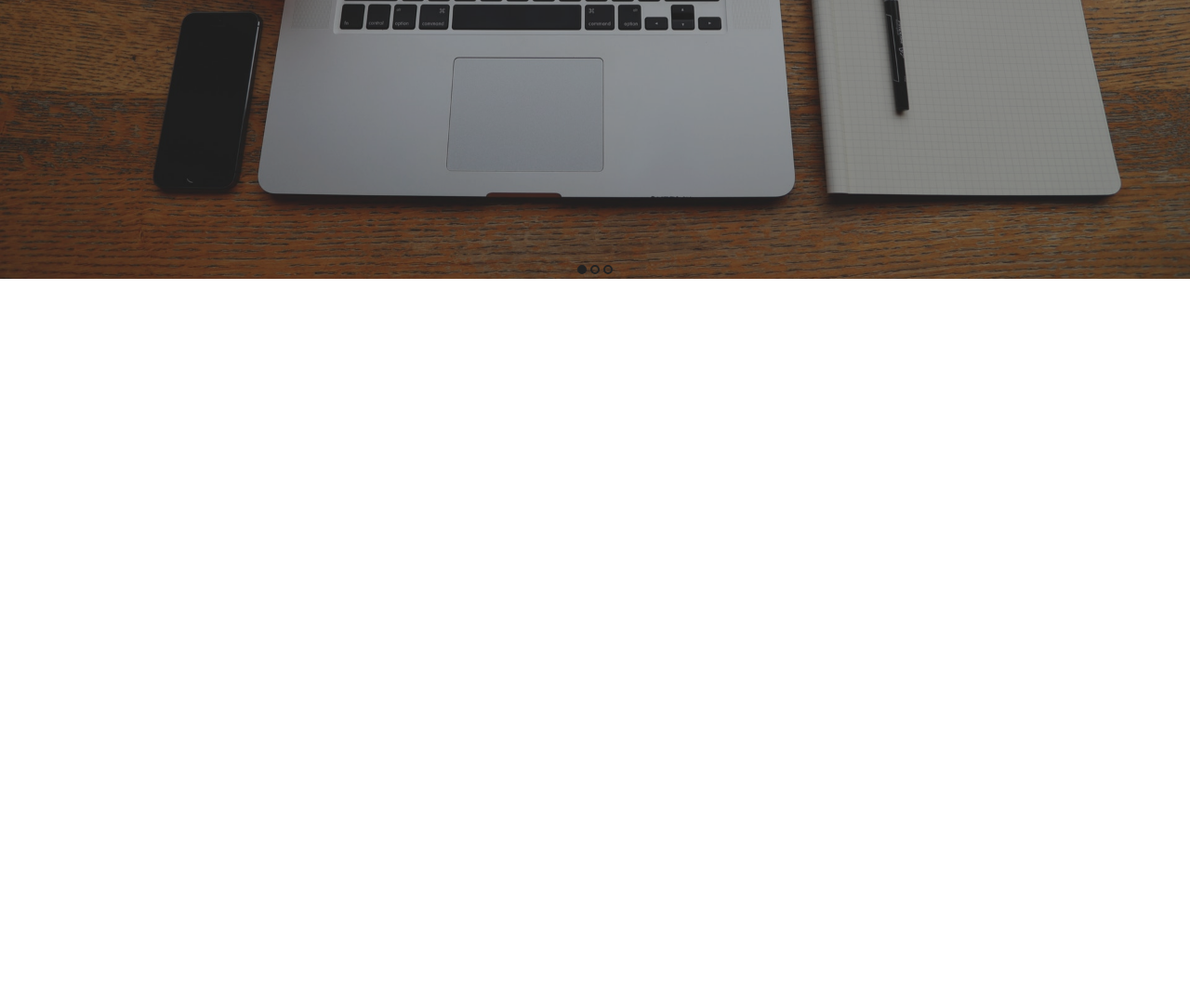
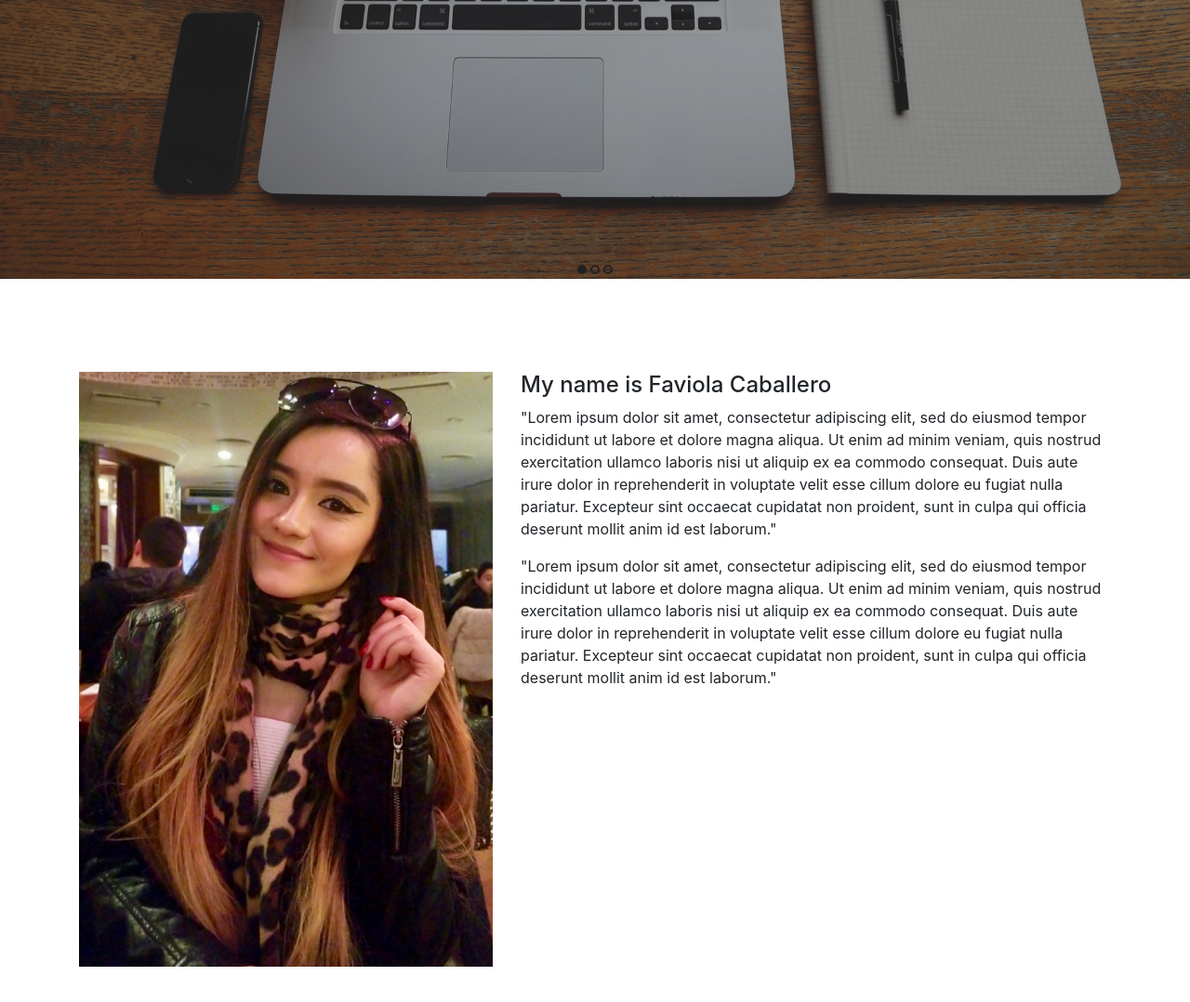
Before and after one commit to FABSTAR94/fav_portfolio, a plain HTML site: page index.html in a window 1280 px wide. Shown: the part 500-1578 px from the top of the page at 93% size. Before the commit the page ends 800 px from the top, so only its background shows below. Drawn offline with nearby package versions, Linux system fonts and the light colour scheme.

Commit message:
add text

```diff
--- a/css/style.css
+++ b/css/style.css
@@ -1,3 +1,4 @@
+/*slideshow*/
 .overlay {
   width: 100%;
   height: 100%;
@@ -52,3 +53,14 @@
 .slides-navigation {
   z-index: 6;
 }
+
+
+/*about me*/
+
+.section {
+  padding: 100px 0;
+}
+
+.aboutImage {
+  width: 100%;
+}
--- a/index.html
+++ b/index.html
@@ -35,6 +35,33 @@
 
 </div>
 
+  <div id="about" class="section">
+
+    <div class="container">
+
+      <div class="row">
+
+        <div class="col-md-5">
+
+          <img class="aboutImage"src="img/about.jpeg">
+
+        </div>
+
+        <div class="col-md-7">
+
+          <h4>My name is Faviola Caballero</h4>
+          <p>"Lorem ipsum dolor sit amet, consectetur adipiscing elit, sed do eiusmod tempor incididunt ut labore et dolore magna aliqua. Ut enim ad minim veniam, quis nostrud exercitation ullamco laboris nisi ut aliquip ex ea commodo consequat. Duis aute irure dolor in reprehenderit in voluptate velit esse cillum dolore eu fugiat nulla pariatur. Excepteur sint occaecat cupidatat non proident, sunt in culpa qui officia deserunt mollit anim id est laborum."</p>
+          <p>"Lorem ipsum dolor sit amet, consectetur adipiscing elit, sed do eiusmod tempor incididunt ut labore et dolore magna aliqua. Ut enim ad minim veniam, quis nostrud exercitation ullamco laboris nisi ut aliquip ex ea commodo consequat. Duis aute irure dolor in reprehenderit in voluptate velit esse cillum dolore eu fugiat nulla pariatur. Excepteur sint occaecat cupidatat non proident, sunt in culpa qui officia deserunt mollit anim id est laborum."</p>
+
+        </div>
+
+      </div>
+
+
+    </div>
+
+  </div>
+
   <script src="js/jquery.superslides.js" type="text/javascript"></script>
   <script src="js/typed.min.js" type="text/javascript"></script>
   <script src="https://cdnjs.cloudflare.com/ajax/libs/popper.js/1.14.7/umd/popper.min.js" integrity="sha384-UO2eT0CpHqdSJQ6hJty5KVphtPhzWj9WO1clHTMGa3JDZwrnQq4sF86dIHNDz0W1" crossorigin="anonymous"></script>
```
Also changed, not shown: img/about.jpeg (added).
